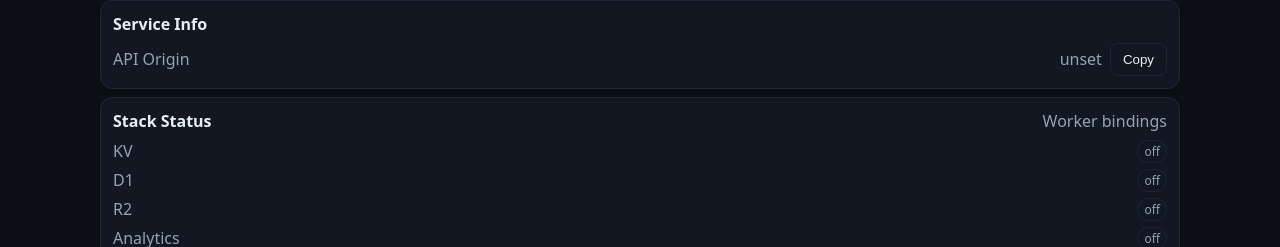
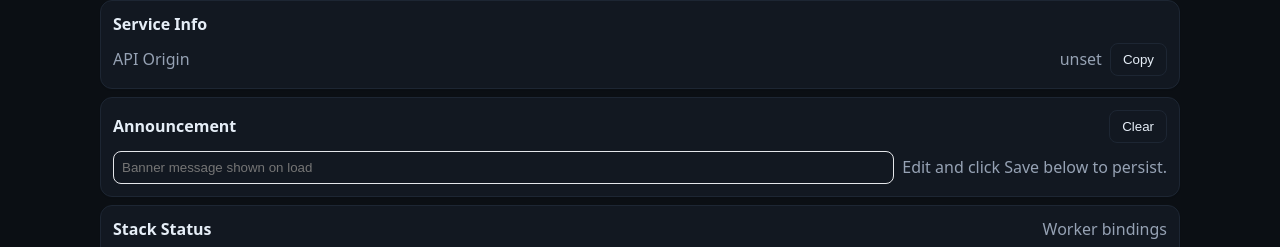
Before and after one commit to nrk8286/DeepSight-OSINT-Pro, a React (Create React App) app in the folder frontend/: page /admin/flags in a window 1280 px wide. Shown: the part 296-543 px from the top of the page. Built offline with nearby package versions, Linux system fonts and the light colour scheme; no server answers.

Commit message:
feat(ui): header API origin badge and gated nav; feat(admin): announcement editor + refresh

```diff
--- a/frontend/src/App.js
+++ b/frontend/src/App.js
@@ -10,7 +10,7 @@ import ProGate from './components/ProGate';
 import AdminFlags from './components/AdminFlags';
 import { health, stats, getFlags, track } from './api';
 
-function Header({ isAdmin, onAdminHelp, onRefreshFlags }) {
+function Header({ isAdmin, onAdminHelp, onRefreshFlags, flags }) {
   const [theme, setTheme] = useState(() => localStorage.getItem('theme') || 'dark');
   const [pro, setPro] = useState(
     () => typeof localStorage !== 'undefined' && localStorage.getItem('pro') === '1',
@@ -40,6 +40,10 @@ function Header({ isAdmin, onAdminHelp, onRefreshFlags }) {
     window.addEventListener('storage', onStorage);
     return () => window.removeEventListener('storage', onStorage);
   }, []);
+  let apiHost = '';
+  try {
+    apiHost = new URL(process.env.REACT_APP_API_ORIGIN || '').host;
+  } catch {}
   return (
     <header className="container" style={{ display: 'flex', gap: 12, alignItems: 'center' }}>
       <img src="/logo.svg" alt="DeepSight" width={28} height={28} />
@@ -49,12 +53,16 @@ function Header({ isAdmin, onAdminHelp, onRefreshFlags }) {
       <NavLink to="/search" className={({ isActive }) => (isActive ? 'active' : '')}>
         Search
       </NavLink>
+      {!(flags?.proOnly?.includes?.('upload') && !pro) ? (
         <NavLink to="/upload" className={({ isActive }) => (isActive ? 'active' : '')}>
           Upload
         </NavLink>
+      ) : null}
+      {!(flags?.proOnly?.includes?.('crawl') && !pro) ? (
         <NavLink to="/crawl" className={({ isActive }) => (isActive ? 'active' : '')}>
           Crawl
         </NavLink>
+      ) : null}
       <NavLink to="/pricing" className={({ isActive }) => (isActive ? 'active' : '')}>
         Pricing
       </NavLink>
@@ -72,6 +80,11 @@ function Header({ isAdmin, onAdminHelp, onRefreshFlags }) {
       <button className="btn ghost" onClick={onRefreshFlags} title="Refresh feature flags">
         Refresh Flags
       </button>
+      {apiHost ? (
+        <span className="tag" title={process.env.REACT_APP_API_ORIGIN}>
+          API: {apiHost}
+        </span>
+      ) : null}
       {pro ? <span className="tag">PRO</span> : null}
       <button className="btn ghost" onClick={() => setTheme(theme === 'light' ? 'dark' : 'light')}>
         {theme === 'light' ? 'Dark' : 'Light'} mode
@@ -207,6 +220,7 @@ export default function App() {
         isAdmin={isAdmin}
         onAdminHelp={() => setShowAdminHelp(true)}
         onRefreshFlags={refreshFlags}
+        flags={flags}
       />
       {showAdminHelp ? (
         <div
--- a/frontend/src/components/AdminFlags.js
+++ b/frontend/src/components/AdminFlags.js
@@ -9,6 +9,7 @@ export default function AdminFlags() {
   const [stack, setStack] = useState({ kv: false, r2: false, d1: false, analytics: false });
   const apiOrigin = process.env.REACT_APP_API_ORIGIN || '';
   const [copied, setCopied] = useState(false);
+  const [ann, setAnn] = useState('');
 
   useEffect(() => {
     (async () => {
@@ -16,6 +17,7 @@ export default function AdminFlags() {
         const f = await getFlags();
         const flags = f?.flags || {};
         setText(JSON.stringify(flags, null, 2));
+        setAnn(flags?.announcement || '');
         const ds =
           Array.isArray(flags.domains) && flags.domains.length
             ? flags.domains
@@ -67,6 +69,7 @@ export default function AdminFlags() {
       const f = await getFlags();
       const flags = f?.flags || {};
       setText(JSON.stringify(flags, null, 2));
+      setAnn(flags?.announcement || '');
       try {
         localStorage.setItem('flags.json', JSON.stringify(flags));
       } catch {}
@@ -74,6 +77,15 @@ export default function AdminFlags() {
     } catch (e) {
       setMsg('failed to refresh flags');
     }
+  }
+
+  function updateAnnouncement(next) {
+    setAnn(next);
+    try {
+      const obj = JSON.parse(text || '{}') || {};
+      obj.announcement = next || '';
+      setText(JSON.stringify(obj, null, 2));
+    } catch {}
   }
 
   async function save() {
@@ -154,6 +166,28 @@ export default function AdminFlags() {
                 </button>
               </div>
             </div>
+          </div>
+        </div>
+        <div className="card" style={{ padding: 12 }}>
+          <div className="row" style={{ justifyContent: 'space-between', alignItems: 'center' }}>
+            <strong>Announcement</strong>
+            <button
+              className="btn ghost"
+              onClick={() => updateAnnouncement('')}
+              title="Clear announcement"
+            >
+              Clear
+            </button>
+          </div>
+          <div className="row" style={{ gap: 8, marginTop: 8 }}>
+            <input
+              type="text"
+              placeholder="Banner message shown on load"
+              value={ann}
+              onChange={(e) => updateAnnouncement(e.target.value)}
+              style={{ flex: 1, minWidth: 280 }}
+            />
+            <span className="muted">Edit and click Save below to persist.</span>
           </div>
         </div>
         <div className="card" style={{ padding: 12 }}>
```
Lines whose indentation alone changed are shown as unchanged.
